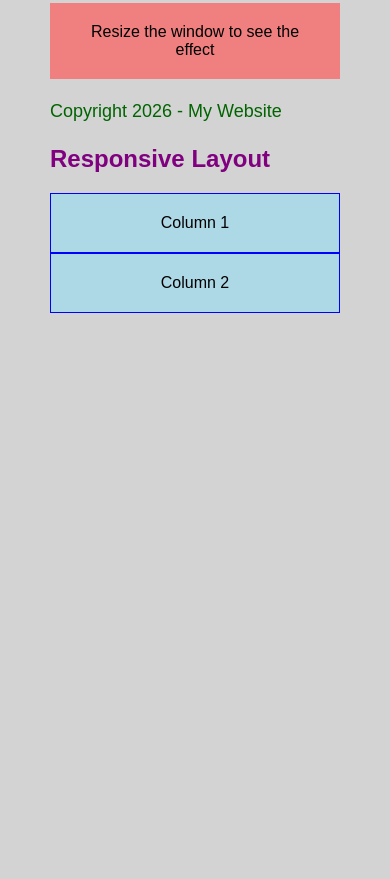
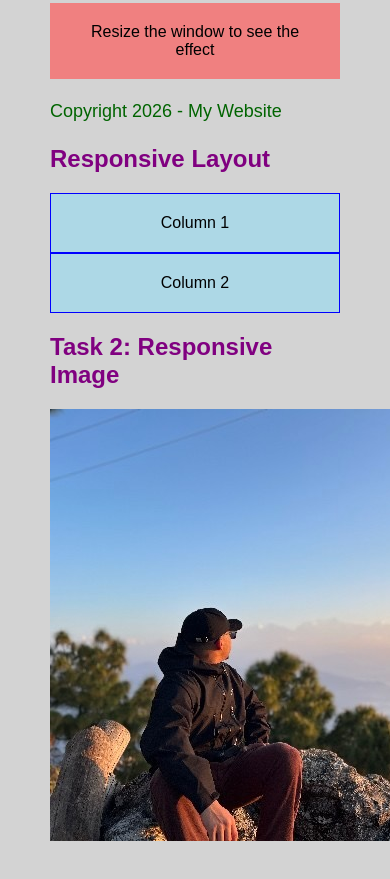
Before and after one commit to Shuvamss/website_dev_course_autumn_2026, a plain HTML site: page WS05/index.html in a window 390 px wide. Shown: the part 4280-5159 px from the top of the page. Before the commit the page ends 4643 px from the top, so only its background shows below. Drawn offline with Linux system fonts and the light colour scheme.

Commit message:
Added responsive image

```diff
--- a/WS05/index.html
+++ b/WS05/index.html
@@ -183,5 +183,10 @@
     <div class="column">Column 1</div>
     <div class="column">Column 2</div>
 </div>
+<h2>Task 2: Responsive Image</h2>
+
+<img src="images/jj.jpeg"
+     alt="Responsive Image"
+     class="responsive-image">
 </body>
 </html>
```
